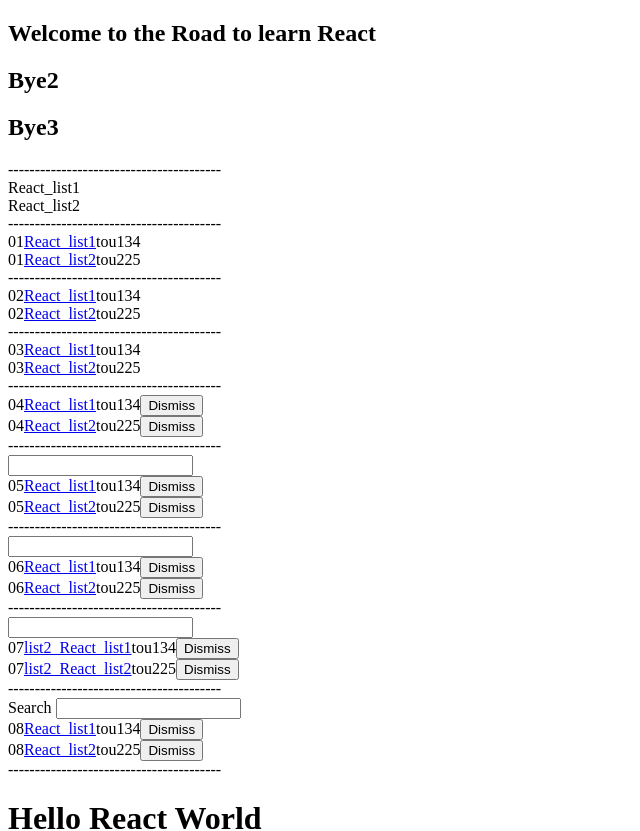
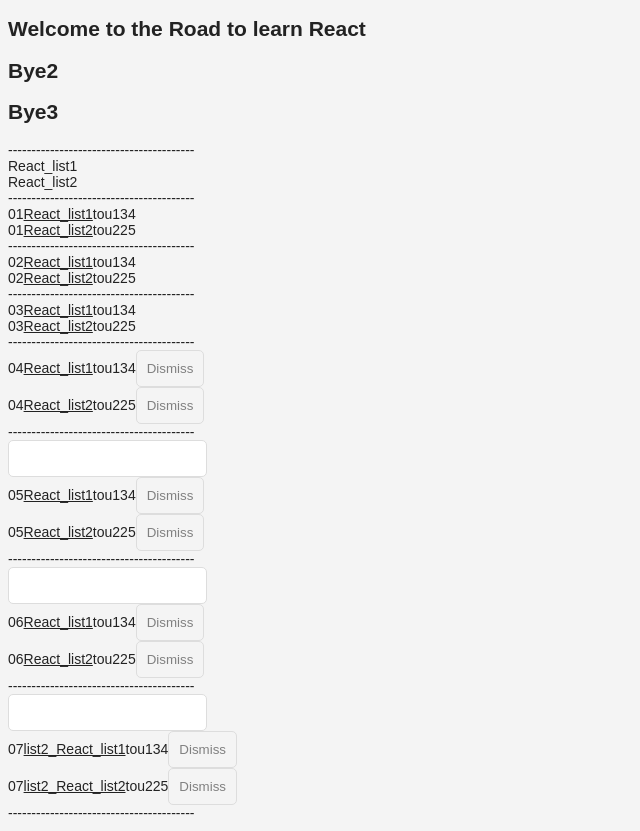
Before and after one commit to zuizhongmeng/hackernews, a React (Create React App) app: page / in a window 1280 px wide. Shown: the top 831 px of the page, without its empty margins (0-640 px from the left). Built offline with nearby package versions, Linux system fonts and the light colour scheme.

Commit message:
【标题】更新 【内容】 【其他】

```diff
--- /dev/null
+++ b/src/App2.css
@@ -0,0 +1,63 @@
+.page {
+    margin: 20px;
+}
+
+.interactions {
+    text-align: center;
+}
+
+.table {
+    margin: 20px 0;
+}
+
+.table-header {
+    display: flex;
+    line-height: 24px;
+    font-size: 16px;
+    padding: 0 10px;
+    justify-content: space-between;
+}
+
+.table-empty {
+    margin: 200px;
+    text-align: center;
+    font-size: 16px;
+}
+
+.table-row {
+    display: flex;
+    line-height: 24px;
+    white-space: nowrap;
+    margin: 10px 0;
+    padding: 10px;
+    background: #ffffff;
+    border: 1px solid #e3e3e3;
+}
+
+.table-header > span {
+    overflow: hidden;
+    text-overflow: ellipsis;
+    padding: 0 5px;
+}
+
+.table-row > span {
+    overflow: hidden;
+    text-overflow: ellipsis;
+    padding: 0 5px;
+}
+
+.button-inline {
+    border-width: 0;
+    background: transparent;
+    color: inherit;
+    text-align: inherit;
+    -webkit-font-smoothing: inherit;
+    padding: 0;
+    font-size: inherit;
+    cursor: pointer;
+}
+
+.button-active {
+    border-radius: 0;
+    border-bottom: 1px solid
+}
--- a/src/App2.js
+++ b/src/App2.js
@@ -1,4 +1,5 @@
 import React, { Component } from 'react';
+import './App2.css';
 
 // 第二个JS类追加
 // 拆分组件
@@ -63,13 +64,15 @@
     const { searchTerm, list } = this.state;
 
     return (
-      <div className="App2">
+      <div className="page">
+        <div className="interactions">
           <Search
             value={searchTerm}
             onChange={this.onSearchChange}
           >
             Search
           </Search>
+        </div>
         <Table
           list={list}
           pattern={searchTerm}
@@ -137,37 +140,121 @@
     />
   </form>
 
-class Table extends Component {
-  render() {
-    const { list, pattern, onDismiss } = this.props;
-    return (
-      <div>
+// class Table extends Component {
+//   render() {
+//     const { list, pattern, onDismiss } = this.props;
+//     return (
+//       <div>
+//         {list.filter(isSearched(pattern)).map(item =>
+//           <div key={item.objectID}>
+//             <span>08</span>
+//             <span>
+//               <a href={item.url}>{item.title}</a>
+//             </span>
+//             <span>{item.author}</span>
+//             <span>{item.num_comments}</span>
+//             <span>{item.points}</span>
+//             <span>
+//               {/* <button
+//                 onClick={() => onDismiss(item.objectID)}
+//                 type="button"
+//               >
+//                 Dismiss
+//               </button> */}
+//               <Button onClick={() => onDismiss(item.objectID)}>
+//                 Dismiss
+//               </Button>
+//             </span>
+//           </div>
+//         )}
+//       </div>
+//     );
+//   }
+// }
+
+// 优化（ES6箭头函数）
+// const Table = ({ list, pattern, onDismiss }) =>
+//   <div className="table">
+//     {list.filter(isSearched(pattern)).map(item =>
+//       <div key={item.objectID} className="table-row">
+//         <span style={{ width: '10%'}}>
+//           08
+//         </span>
+//         <span style={{ width: '30%'}}>
+//           <a href={item.url}>{item.title}</a>
+//         </span>
+//         <span style={{ width: '30%'}}>
+//           {item.author}
+//         </span>
+//         <span style={{ width: '10%'}}>
+//           {item.num_comments}
+//         </span>
+//         <span style={{ width: '10%'}}>
+//           {item.points}
+//         </span>
+//         <span style={{ width: '10%'}}>
+//           {/* <button
+//             onClick={() => onDismiss(item.objectID)}
+//             type="button"
+//           >
+//             Dismiss
+//           </button> */}
+//           <Button
+//             onClick={() => onDismiss(item.objectID)}
+//             className="button-inline"
+//           >
+//             Dismiss
+//           </Button>
+//         </span>
+//       </div>
+//     )}
+//   </div>
+
+const largeColumn = {
+  width: '40%',
+};
+
+const midColumn = {
+  width: '30%',
+};
+
+const smallColumn = {
+  width: '10%',
+};
+
+const Table = ({ list, pattern, onDismiss }) =>
+  <div className="table">
     {list.filter(isSearched(pattern)).map(item =>
-          <div key={item.objectID}>
-            <span>08</span>
-            <span>
+      <div key={item.objectID} className="table-row">
+        <span style={largeColumn}>
           <a href={item.url}>{item.title}</a>
         </span>
-            <span>{item.author}</span>
-            <span>{item.num_comments}</span>
-            <span>{item.points}</span>
-            <span>
+        <span style={midColumn}>
+          {item.author}
+        </span>
+        <span style={smallColumn}>
+          {item.num_comments}
+        </span>
+        <span style={smallColumn}>
+          {item.points}
+        </span>
+        <span style={smallColumn}>
           {/* <button
             onClick={() => onDismiss(item.objectID)}
             type="button"
           >
             Dismiss
           </button> */}
-              <Button onClick={() => onDismiss(item.objectID)}>
+          <Button
+            onClick={() => onDismiss(item.objectID)}
+            className="button-inline"
+          >
             Dismiss
           </Button>
         </span>
       </div>
     )}
   </div>
-    );
-  }
-}
 
 // 可复用组件
 class Button extends Component {
--- a/src/index.css
+++ b/src/index.css
@@ -0,0 +1,44 @@
+body {
+    color: #222;
+    background: #f4f4f4;
+    font: 400 14px CoreSans, Arial,sans-serif;
+}
+
+a {
+    color:  #222;
+}
+
+a:hover {
+    text-decoration: underline;
+}
+
+ul, li {
+    list-style: none;
+    padding: 0;
+    margin: 0;
+}
+
+input {
+    padding: 10px;
+    border-radius: 5px;
+    outline: none;
+    margin-right: 10px;
+    border: 1px solid #dddddd;
+}
+
+button {
+    padding: 10px;
+    border-radius: 5px;
+    border: 1px solid #dddddd;
+    background: transparent;
+    color: #808080;
+    cursor: pointer;
+}
+
+button:hover {
+    color: #222;
+}
+
+*:focus {
+    outline: none;
+}
```
Lines whose indentation alone changed are shown as unchanged.
